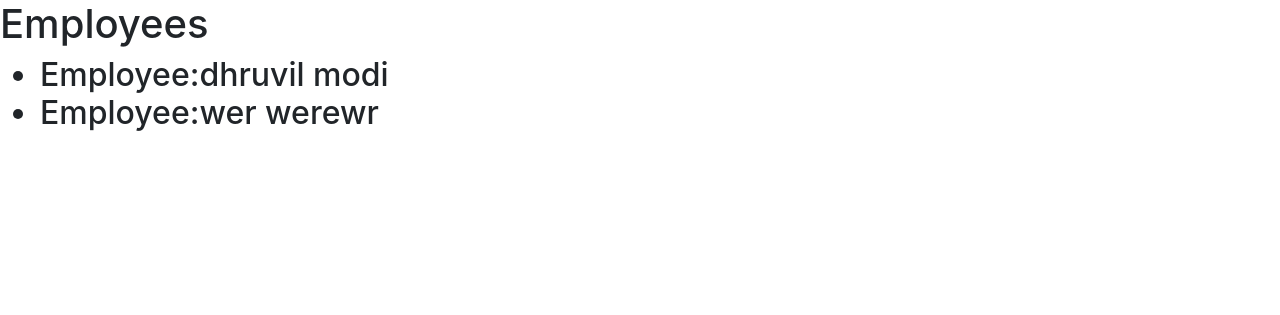
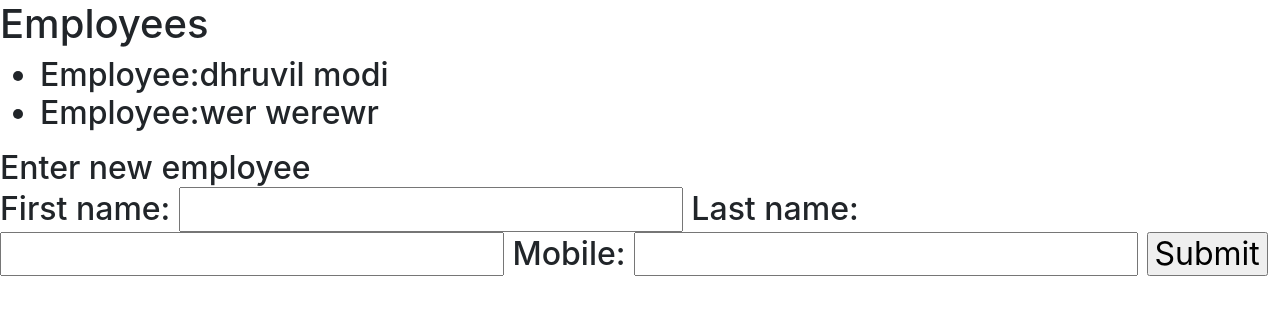
Before and after one commit to avish28/db, a Django app: page /home/depemp/1 in a window 1280 px wide. Shown: the top 315 px of the page. Run offline with Django 3.2, Linux system fonts and the light colour scheme; data comes from the database, SQL or seed files in the repository; both versions use the stored data as it was after the commit; some libraries are stand-ins or nearby versions.

Commit message:
add employees form in department details html page.

```diff
--- a/company/home/models.py
+++ b/company/home/models.py
@@ -6,7 +6,7 @@ class employee(models.Model):
     emp_fname=models.CharField(max_length=10)
     emp_lname=models.CharField(max_length=10)
     emp_mob=models.CharField(max_length=10,unique=True)
-    emp_dept=models.ManyToManyField('department',related_name='dep_emp')
+    emp_dept=models.ManyToManyField('department',related_name='dep_emp',blank=True)
 
     def __str__(self):
         return f"Employee:{self.emp_fname}  {self.emp_lname}"
--- a/company/home/templates/home/depemp.html
+++ b/company/home/templates/home/depemp.html
@@ -13,4 +13,14 @@ Employees of departments
         {% endfor %}
     </ul>
 </h2>
+<h2>
+    Enter new employee
+    <form action="" method="POST">
+        {% csrf_token %}
+       First name: <input type="text" name="addf">
+        Last name: <input type="text" name="addl">
+        Mobile: <input type="text" name="addm">
+        <input type="submit" name="'submit">
+    </form>
+</h2>
 {% endblock %}
--- a/company/home/views.py
+++ b/company/home/views.py
@@ -19,7 +19,12 @@ def emp(request):
                    {'employee':e1})
 
 def depemp(request,dept_id):
-     deinfo=department.objects.get(pk=dept_id);
-     einfo=deinfo.dep_emp.all()
-     return  render(request,"home/depemp.html",
+    deinfo = department.objects.get(pk=dept_id);
+    if request.method=="POST":
+          e1=employee(emp_fname=request.POST["addf"],emp_lname=request.POST["addl"],emp_mob=request.POST["addm"])
+          e1.save()
+          e1.emp_dept.add(deinfo)
+
+    einfo=deinfo.dep_emp.all()
+    return  render(request,"home/depemp.html",
                    {'employee':einfo})
```
Also changed, not shown: company/db.sqlite3.
